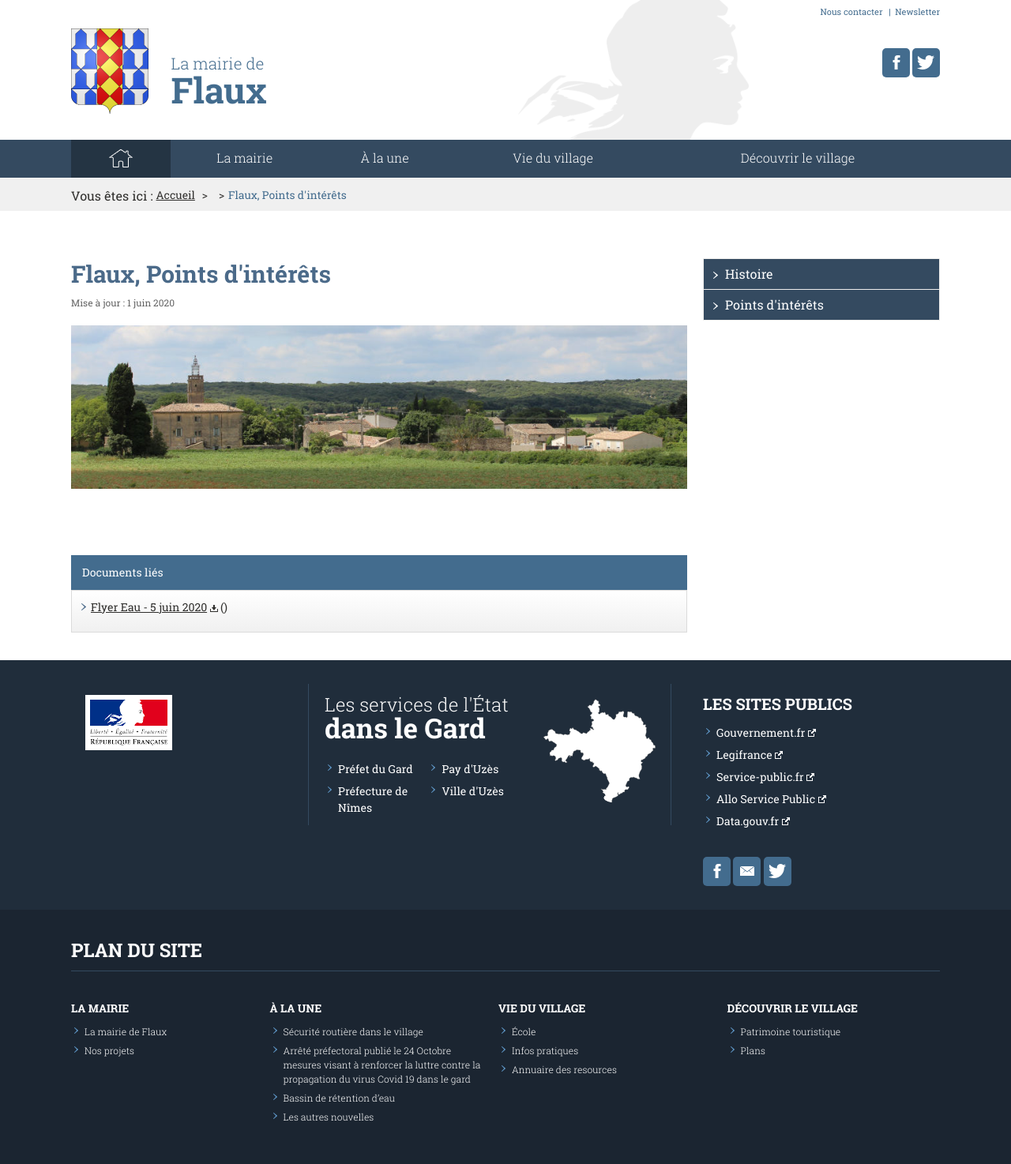
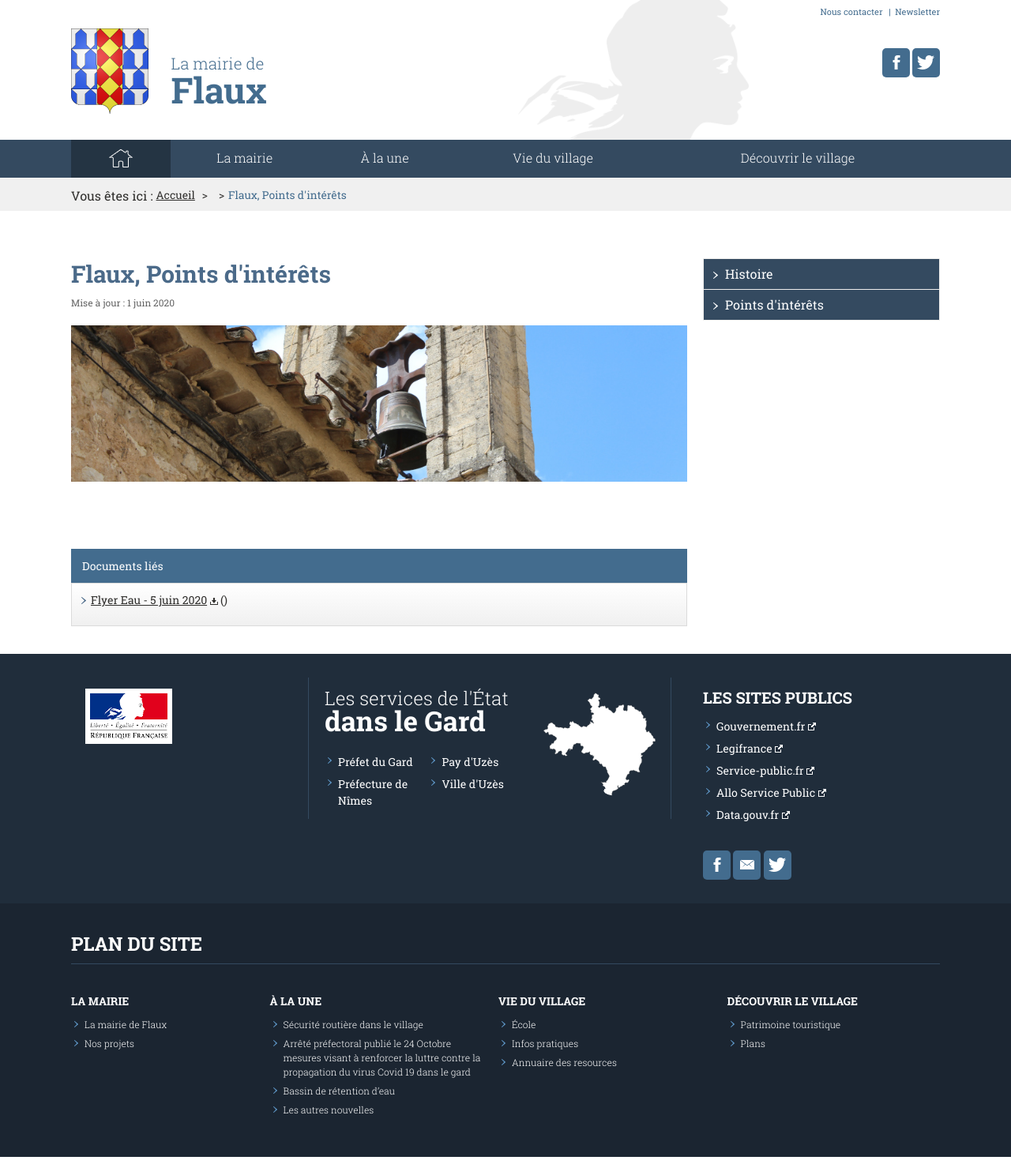
Before and after one commit to Flaux-Village/flaux-village.github.io, a Jekyll site: the page built from interets.md, in a window 1280 px wide. Shown: the whole page at 79% size. Built offline with Jekyll 4.4.1, drawn with Linux system fonts in a browser that asks for light colours.

Commit message:
Update interets.md

```diff
--- a/interets.md
+++ b/interets.md
@@ -5,7 +5,7 @@ description: Portail du village de Flaux
 keywords: mairie, commune, flaux, gard
 titre_page: Flaux, Points d'intérêts
 date_texte: 1 juin 2020
-illustration: /assets/illustrations/940_250_Flauxbanner4_3596.jpg
+illustration: /assets/illustrations/flauxcloche_landscape_980.JPG
 description_illustration: La Mairie de Flaux.
 introduction:
 documents:
```
